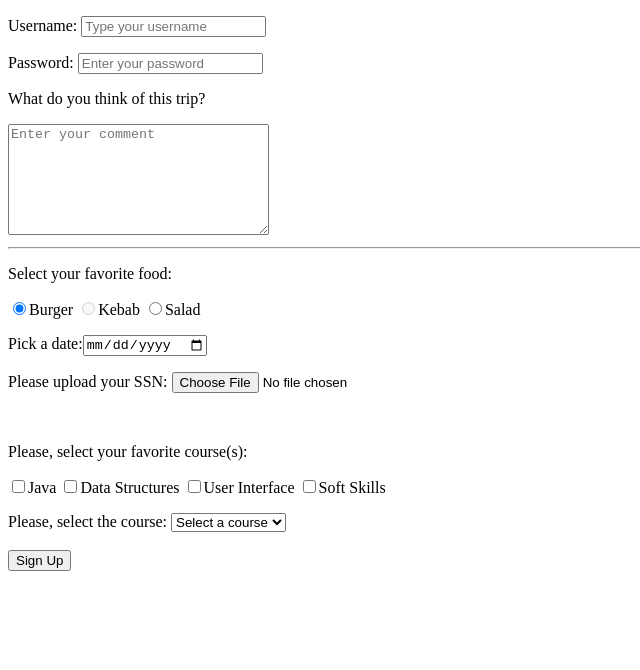
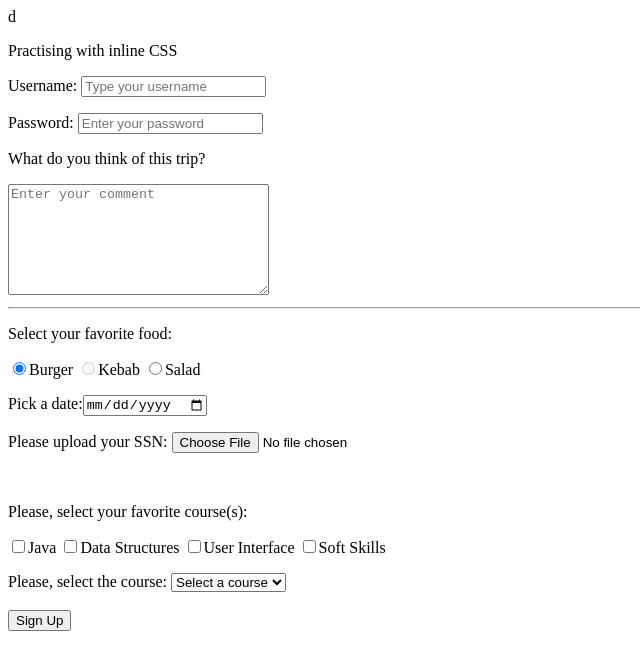
Before and after one commit to semeno4ka/UI-Practice, a plain HTML site: page files/forms.html in a window 1280 px wide. Shown: the whole page, without its empty margins (0-640 px from the left). Drawn offline with Linux system fonts and the light colour scheme.

Commit message:
Inline, internal,external css

```diff
--- /dev/null
+++ b/files/css/styles.css
@@ -0,0 +1,8 @@
+body{
+    background-color: #7ebfd5;
+}
+p{
+    background-color: #c7c6c6;
+    font-size: 14px;
+    font-family: "Comic Sans MS";
+}
--- a/files/forms.html
+++ b/files/forms.html
@@ -3,10 +3,14 @@
 <head>
 
     <title>Forms Practice</title>
+  <style>
+
+  </style>
 </head>
-
+d
 <body>
 <form >
+  <p>Practising with inline CSS</p>
   <p>
     Username:
     <input type="text" name="username" placeholder="Type your username">
```
